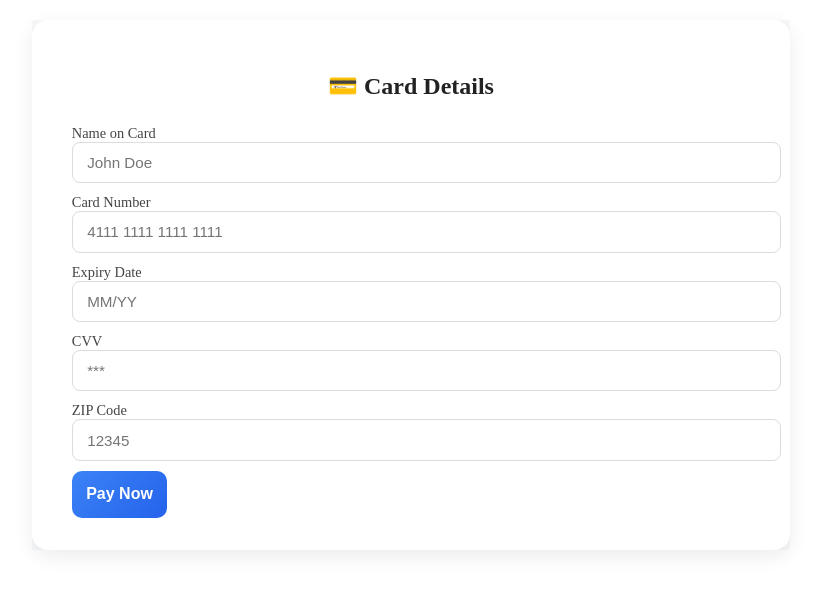
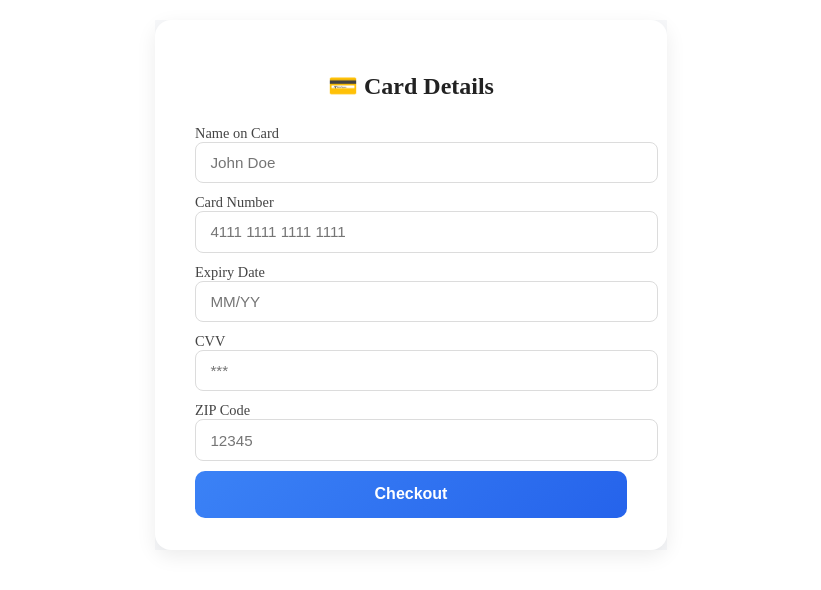
Before and after one commit to OpenSource-Technologies/blvd-mcp-frontend, an Angular app: page /checkout in a window 1280 px wide. Shown: the top 590 px of the page, without its empty margins (229-1050 px from the left). Built offline with nearby package versions, Linux system fonts and the light colour scheme.

Commit message:
checkout ui improvement

```diff
--- a/src/app/pages/checkout/checkout.component.html
+++ b/src/app/pages/checkout/checkout.component.html
@@ -1,5 +1,5 @@
 
-  <div class="page-content padding-horizontal" style="padding-bottom: 80px; width: 60%; margin:20px auto">
+  <div class="page-content padding-horizontal">
 
     <form [formGroup]="checkoutForm" (ngSubmit)="checkout()" novalidate>
 
@@ -83,7 +83,7 @@
             </div>
 
             <button type="submit" class="btn btn-primary btn-lg w-100 mt-4" [disabled]="checkoutForm.invalid" (click)="checkout()">
-              Pay Now
+              Checkout
             </button>
           </form>
         </div>
--- a/src/app/pages/checkout/checkout.component.scss
+++ b/src/app/pages/checkout/checkout.component.scss
@@ -1,3 +1,7 @@
+.page-content{
+  padding-bottom: 80px;
+   margin:20px auto
+}
 .checkout-wrapper {
   align-items: center;
   background: #f7f8fa;
@@ -63,6 +67,7 @@
   font-size: 1rem;
   font-weight: 600;
   transition: all 0.25s ease;
+  width: 100%;
 }
 
 .btn-primary:hover {
@@ -83,9 +88,10 @@
 }
 
 @media (min-width: 768px) {
-  // .checkout-wrapper{
-  //   width: 40dvw;
-  // }
+
+  .page-content{
+    width: 40dvw;
+  }
 }
 
 
```
